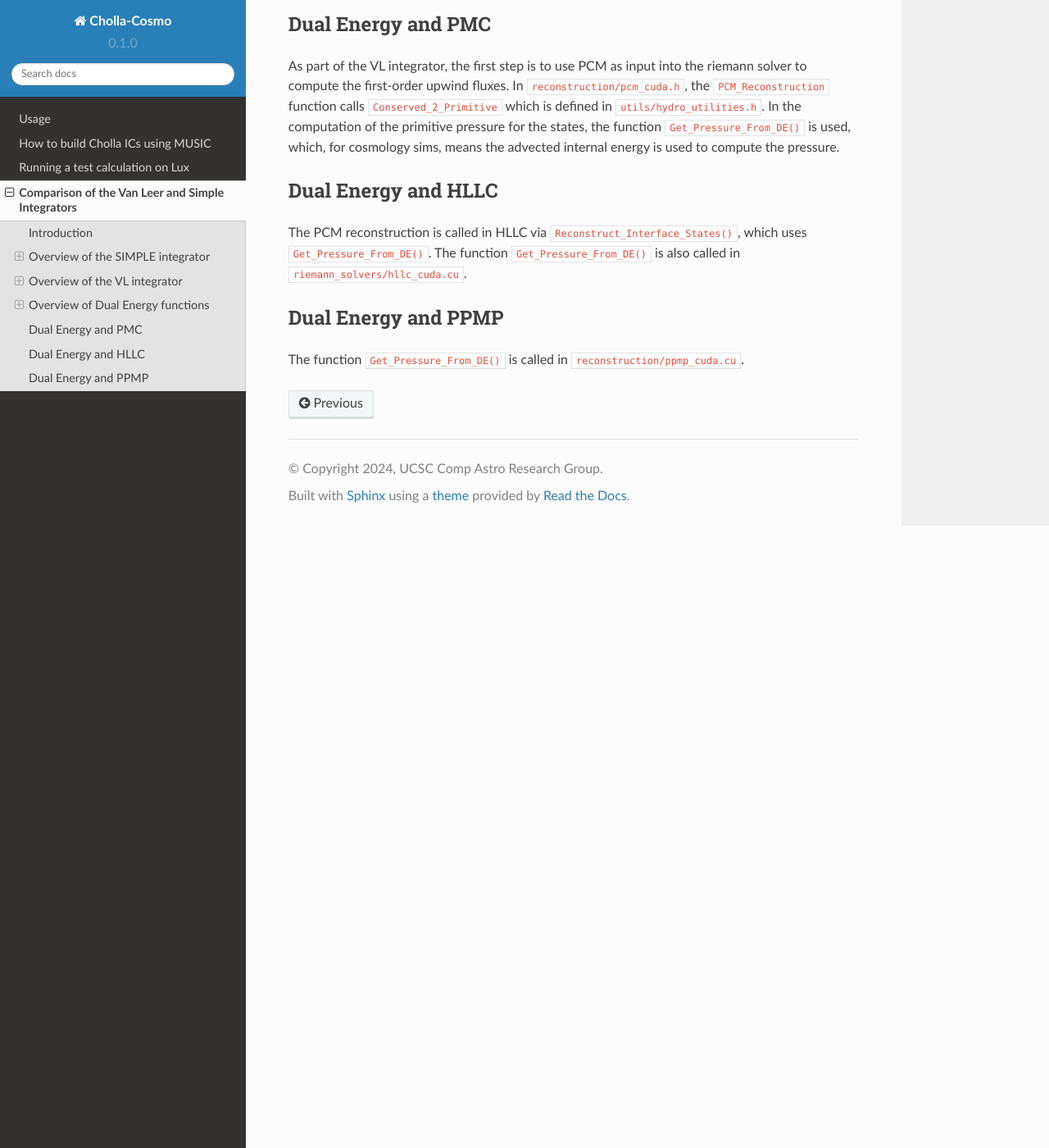
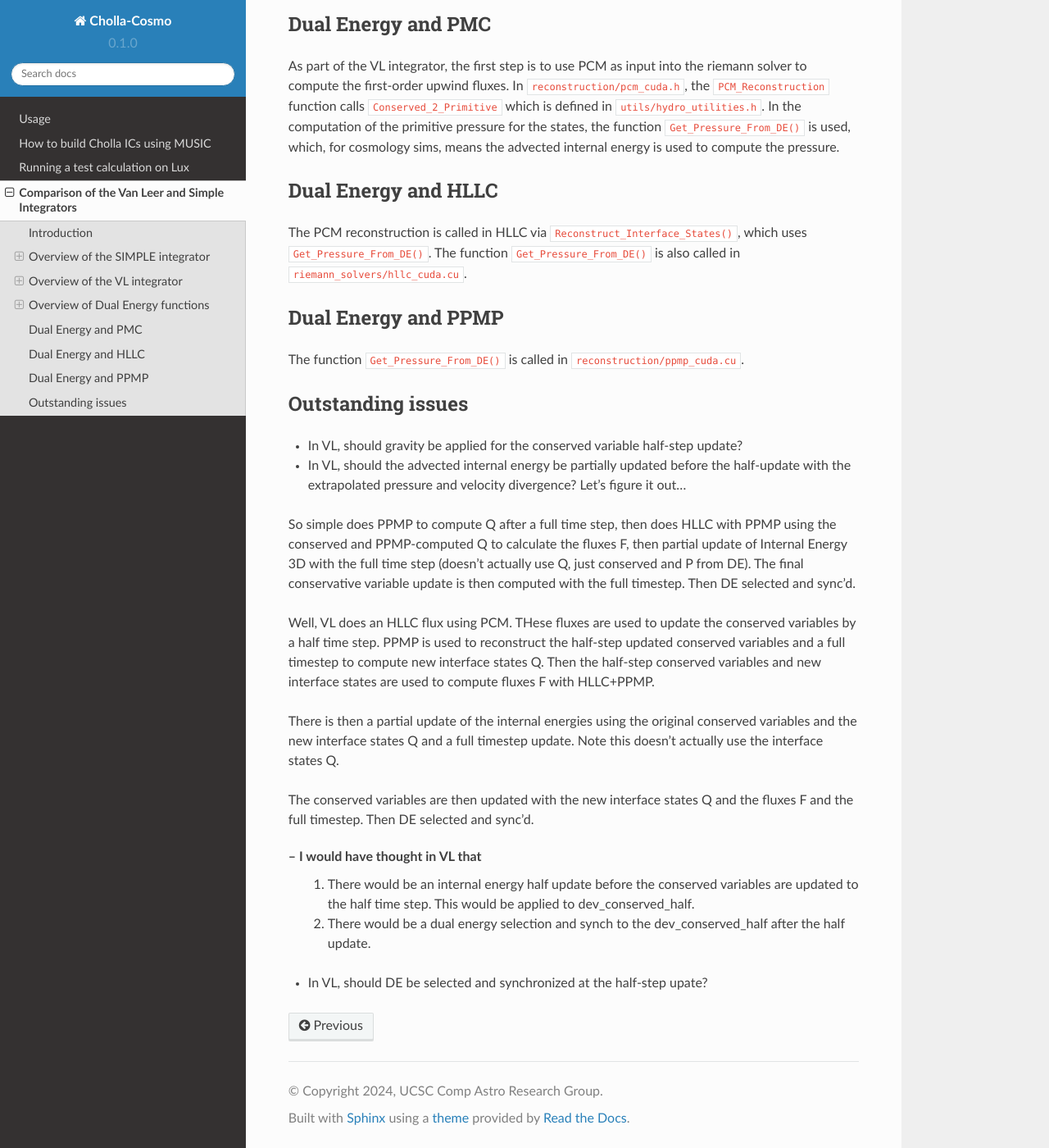
Before and after one commit to evazlimen/cholla-cosmo, a Sphinx documentation site: the page built from docs/source/vl_vs_simple.rst, in a window 1280 px wide and 1400 px high, scrolled down 3958 px. Shown: the whole window at 82% size. Built offline with Sphinx 7.4.7 and the Read the Docs theme 2.0.0, drawn with Linux system fonts in a browser that asks for light colours; some of the changed text lies outside the part shown.

Commit message:
Further notes on simple vs. vl
I've done a bunch of testing since writing this and have a better view of the possible issues. More in a later update.

```diff
--- a/docs/source/vl_vs_simple.rst
+++ b/docs/source/vl_vs_simple.rst
@@ -168,3 +168,26 @@ Dual Energy and PPMP
 ---------------------
 
 The function ``Get_Pressure_From_DE()`` is called in ``reconstruction/ppmp_cuda.cu``.
+
+.. _remaining_issues
+
+Outstanding issues
+---------------------
+
+* In VL, should gravity be applied for the conserved variable half-step update?
+
+* In VL, should the advected internal energy be partially updated before the half-update with the extrapolated pressure and velocity divergence? Let's figure it out...
+
+So simple does PPMP to compute Q after a full time step, then does HLLC with PPMP using the conserved and PPMP-computed Q to calculate the fluxes F, then partial update of Internal Energy 3D with the full time step (doesn't actually use Q, just conserved and P from DE). The final conservative variable update is then computed with the full timestep.  Then DE selected and sync'd.
+
+Well, VL does an HLLC flux using PCM. THese fluxes are used to update the conserved variables by a half time step. PPMP is used to reconstruct the half-step updated conserved variables and a full timestep to compute new interface states Q. Then the half-step conserved variables and new interface states are used to compute fluxes F with HLLC+PPMP.
+
+There is then a partial update of the internal energies using the original conserved variables and the new interface states Q and a full timestep update. Note this doesn't actually use the interface states Q.
+
+The conserved variables are then updated with the new interface states Q and the fluxes F and the full timestep. Then DE selected and sync'd.
+
+-- I would have thought in VL that
+  1. There would be an internal energy half update before the conserved variables are updated to the half time step.  This would be applied to dev_conserved_half.
+  2. There would be a dual energy selection and synch to the dev_conserved_half after the half update.
+
+* In VL, should DE be selected and synchronized at the half-step upate?
```
Also changed, not shown: other parts of docs/source/vl_vs_simple.rst (+1 -1 lines).
